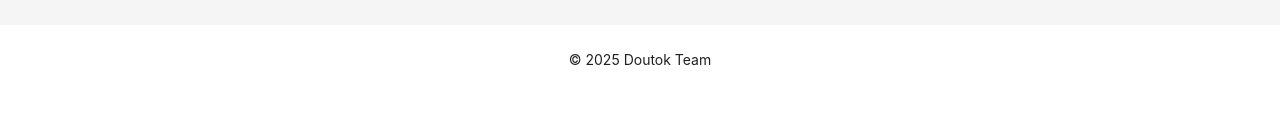
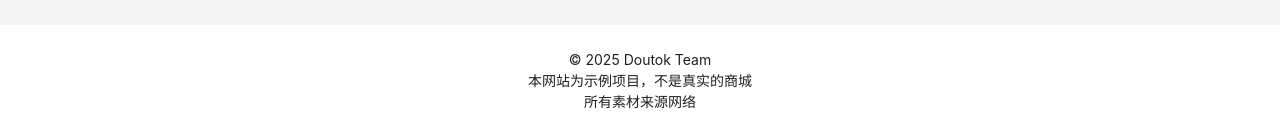
Before and after one commit to doutokk/doutok-frontend, a React (Vite) app: page / in a window 1280 px wide. Shown: the part 705-838 px from the top of the page. Before the commit the page ends 800 px from the top, so only its background shows below. Built offline with nearby package versions, Linux system fonts and the light colour scheme; no server answers.

Commit message:
feat(Layout): add informational text to footer for clarity

```diff
--- a/src/components/Layout.tsx
+++ b/src/components/Layout.tsx
@@ -205,6 +205,8 @@
 
       <Footer style={{ textAlign: "center", background: "#fff" }}>
         © 2025 Doutok Team
+        <p>本网站为示例项目，不是真实的商城</p>
+        <p>所有素材来源网络</p>
       </Footer>
     </AntLayout>
   );
```
